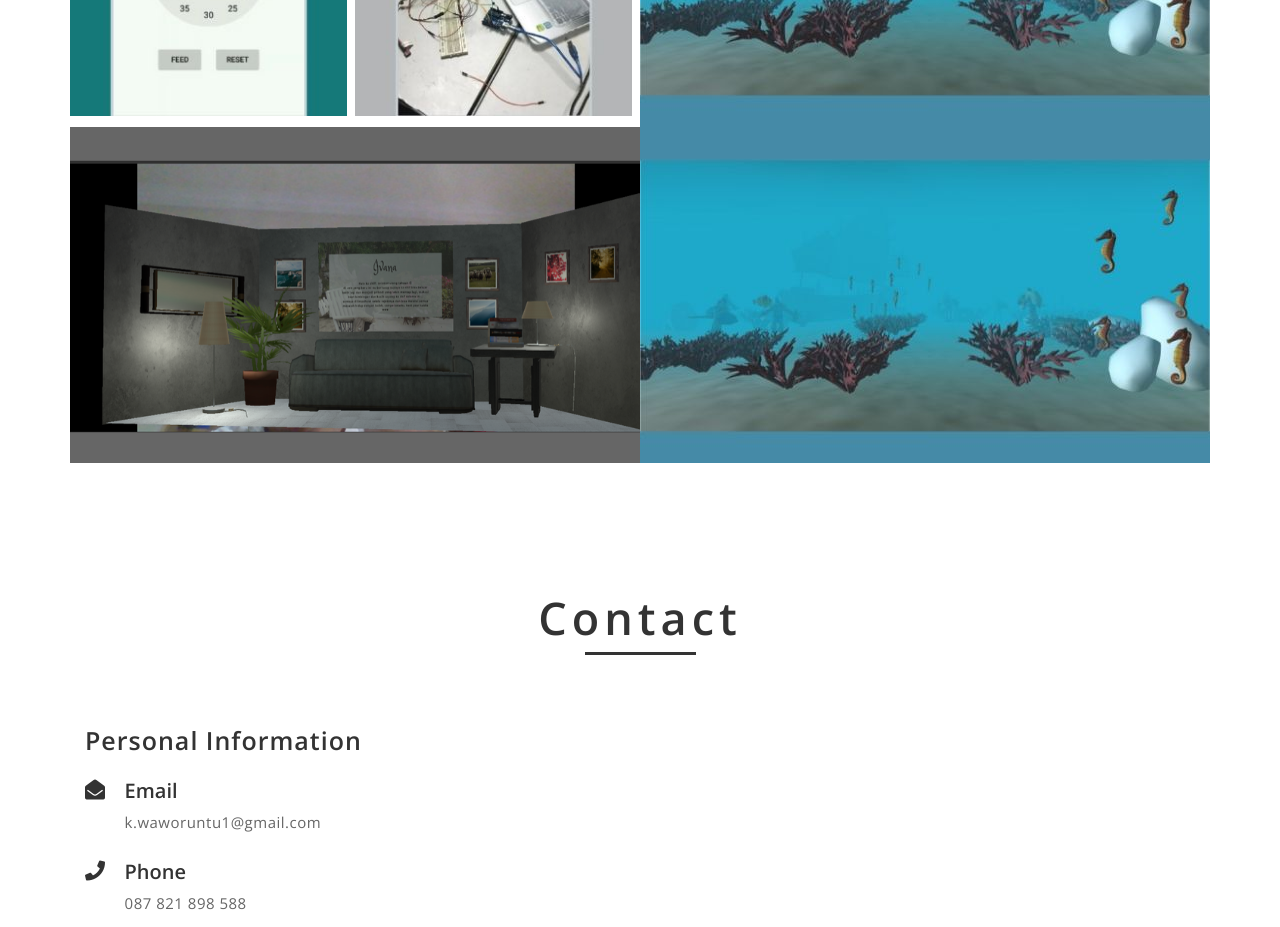
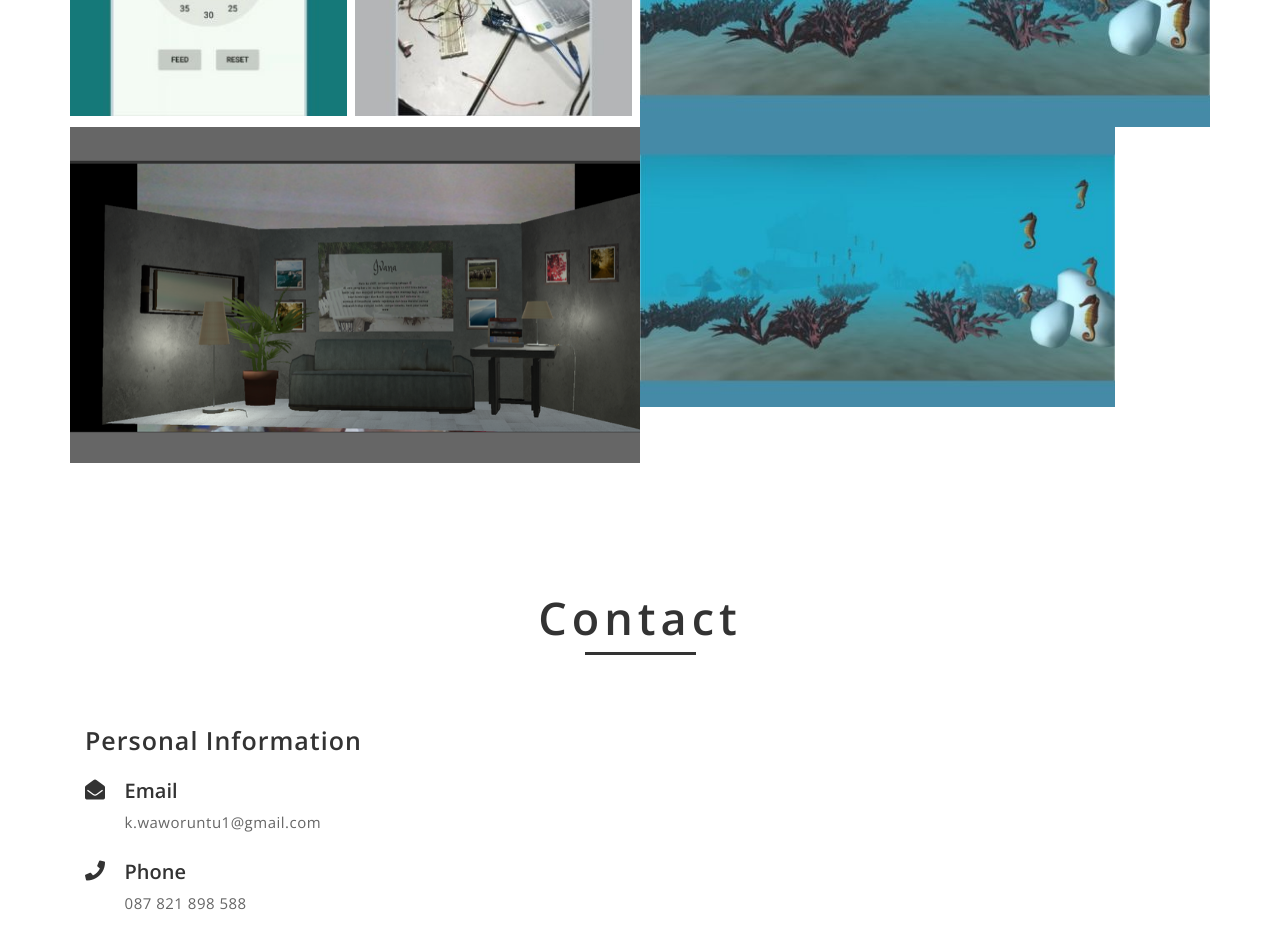
Before and after one commit to kevinwaworuntu/kevinwaworuntu.github.io, a plain HTML site: page index.html in a window 1280 px wide. Shown: the part 3360-4287 px from the top of the page. Drawn offline with nearby package versions, Linux system fonts and the light colour scheme.

Commit message:
Update index.html

```diff
--- a/index.html
+++ b/index.html
@@ -277,7 +277,7 @@
 				 </a>
 			  </div>
 		   </div>
-		      <div class="col-md-6 p-0 col-sm-6 col-12 pt-sm-0 pt-2 agileits_w3layouts_gallery_grid1 hover14 column">
+		      <div class="col-md-5 p-0 col-sm-5 col-12 pt-sm-0 pt-2 agileits_w3layouts_gallery_grid1 hover14 column">
 			  <div class="w3_agile_gallery_effect">
 				 <a href="images/needle1.jpg" data-lightbox="example-set" data-title="NeedlePhobia VR is an application that used Virtual Reality to reduce pain by distract the user and can be used as a therapy method.">
 					<figure>
```
